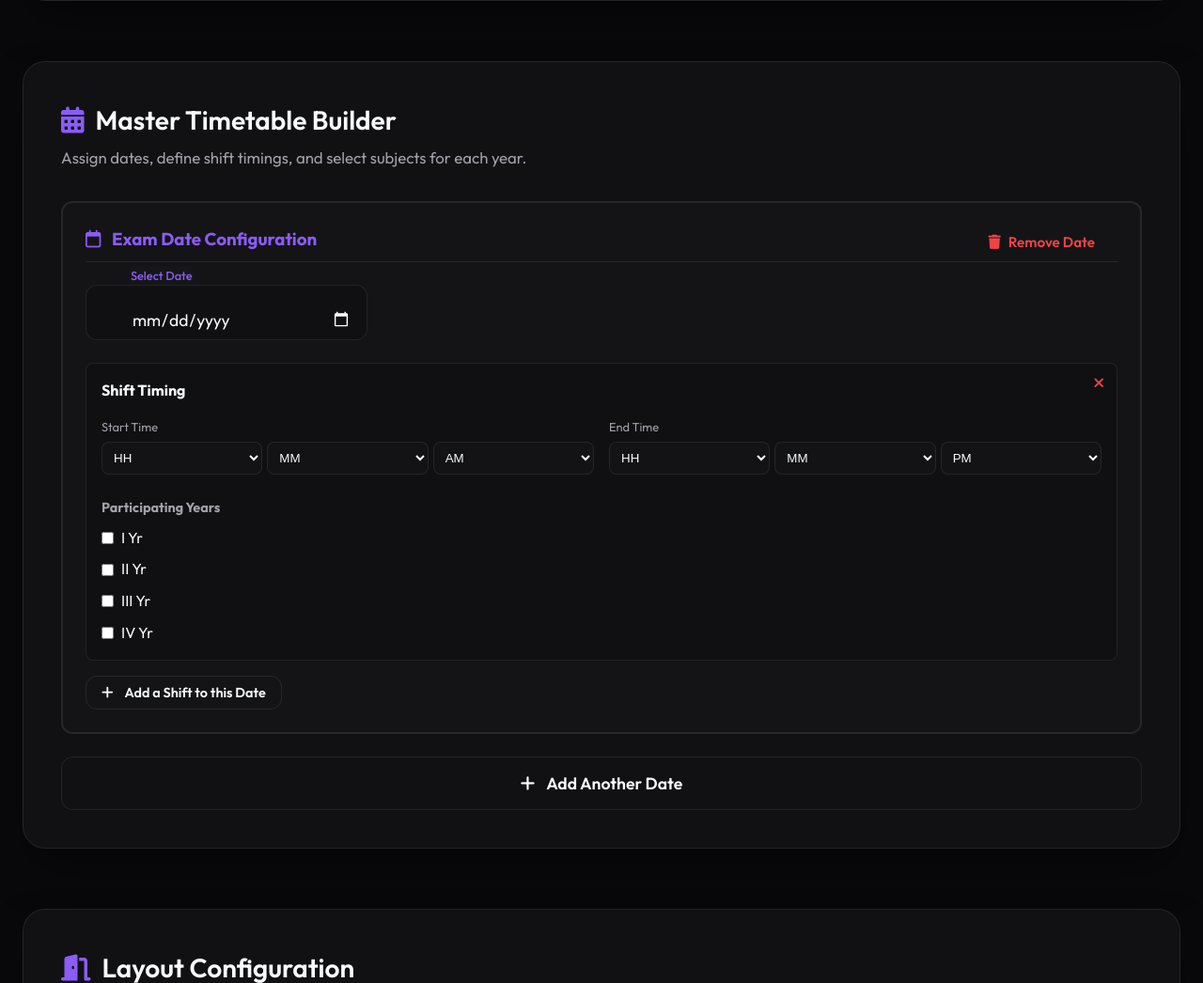
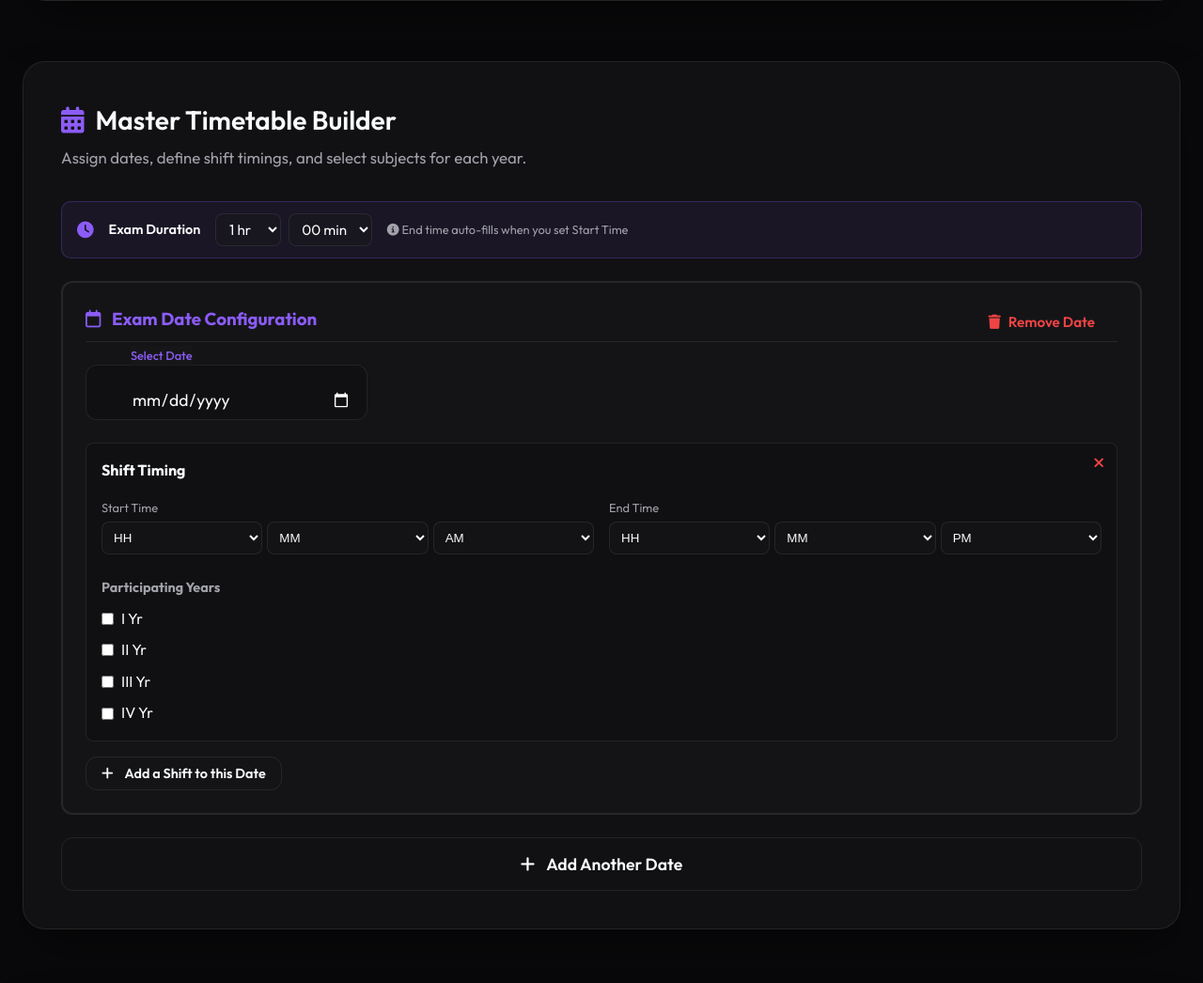
Before and after one commit to magicalme687/exam_seating_chart, a Django app: page / in a window 1280 px wide. Shown: the part 888-1934 px from the top of the page at 94% size. Run offline with Django 5.2, Linux system fonts and the light colour scheme; some libraries are stand-ins or nearby versions.

Commit message:
Updated UI styles and script improvements

```diff
--- a/seat_manager/static/seat_manager/script_v2.js
+++ b/seat_manager/static/seat_manager/script_v2.js
@@ -365,28 +365,45 @@ document.addEventListener('DOMContentLoaded', () => {
             updateSubjectOptions();
         });
 
-        const setupTimeFormat = (input) => {
-            input.addEventListener('focus', function () {
-                this.type = 'time';
-                if (this.dataset.val) this.value = this.dataset.val;
-            });
-            input.addEventListener('blur', function () {
-                if (this.type === 'time') {
-                    this.dataset.val = this.value;
-                    this.type = 'text';
-                    if (this.dataset.val) {
-                        let [h, m] = this.dataset.val.split(':');
-                        if (h && m) {
-                            let hours = parseInt(h);
-                            const ampm = hours >= 12 ? 'PM' : 'AM';
-                            hours = hours % 12 || 12;
-                            this.value = `${hours}:${m} ${ampm}`;
-                        }
-                    }
-                }
-            });
+        // --- Auto-fill End Time from Start Time + Global Exam Duration ---
+        const autoFillEndTime = () => {
+            const durHr = parseInt(document.getElementById('exam-dur-hr')?.value || '0', 10);
+            const durMin = parseInt(document.getElementById('exam-dur-min')?.value || '0', 10);
+            const totalDurMins = durHr * 60 + durMin;
+            if (totalDurMins === 0) return; // No duration set, skip
+
+            const sHr = shiftDiv.querySelector('.shift-start-hr').value;
+            const sMin = shiftDiv.querySelector('.shift-start-min').value;
+            const sAmPm = shiftDiv.querySelector('.shift-start-ampm').value;
+            if (!sHr || !sMin || !sAmPm) return; // Start time incomplete
+
+            // Convert start to 24h minutes
+            let startH24 = parseInt(sHr, 10) % 12; // 12 AM/PM → 0
+            if (sAmPm === 'PM') startH24 += 12;
+            const startTotalMins = startH24 * 60 + parseInt(sMin, 10);
+
+            // Add duration
+            const endTotalMins = startTotalMins + totalDurMins;
+            const endH24 = Math.floor(endTotalMins / 60) % 24;
+            const endMin = endTotalMins % 60;
+
+            // Convert back to 12h
+            const endAmPm = endH24 >= 12 ? 'PM' : 'AM';
+            const endH12 = endH24 % 12 || 12;
+
+            const endHrStr = String(endH12).padStart(2, '0');
+            const endMinStr = String(endMin).padStart(2, '0');
+
+            // Set end-time dropdowns
+            shiftDiv.querySelector('.shift-end-hr').value = endHrStr;
+            shiftDiv.querySelector('.shift-end-min').value = endMinStr;
+            shiftDiv.querySelector('.shift-end-ampm').value = endAmPm;
         };
-        // Formatting for time wrappers is no longer needed cleanly skipped.
+
+        // Trigger auto-fill whenever any start-time dropdown changes
+        shiftDiv.querySelector('.shift-start-hr').addEventListener('change', autoFillEndTime);
+        shiftDiv.querySelector('.shift-start-min').addEventListener('change', autoFillEndTime);
+        shiftDiv.querySelector('.shift-start-ampm').addEventListener('change', autoFillEndTime);
 
         shiftsContainer.appendChild(shiftDiv);
     }
@@ -475,7 +492,13 @@ document.addEventListener('DOMContentLoaded', () => {
         // Match: optional leading letters, then digits at the end
         const match = name.match(/^([A-Za-z]*)([0-9]+)([^0-9]*)$/);
         if (match) {
-            return { prefix: match[1], number: parseInt(match[2], 10), suffix: match[3], parsed: true };
+            return {
+                prefix: match[1],
+                number: parseInt(match[2], 10),
+                numWidth: match[2].length, // preserve original digit width (e.g. "003" → width 3)
+                suffix: match[3],
+                parsed: true
+            };
         }
         return { parsed: false };
     }
@@ -492,11 +515,13 @@ document.addEventListener('DOMContentLoaded', () => {
         const startIdx = roomData.findIndex(r => r.id === changedId);
         if (startIdx === -1) return;
 
-        // Update all subsequent rooms
+        // Update all subsequent rooms, preserving leading-zero width
+        const numWidth = parsed.numWidth || 1;
         let nextNum = parsed.number + 1;
         for (let i = startIdx + 1; i < roomData.length; i++) {
             const room = roomData[i];
-            const newName = `${parsed.prefix}${nextNum}${parsed.suffix}`;
+            const paddedNum = String(nextNum).padStart(numWidth, '0');
+            const newName = `${parsed.prefix}${paddedNum}${parsed.suffix}`;
 
             // Update the input
             const input = document.getElementById(`room-name-input-${room.id}`);
@@ -1263,16 +1288,15 @@ document.addEventListener('DOMContentLoaded', () => {
                     // Smart Orientation Logic
                     const orientationClass = plan.cols > plan.rows ? 'landscape-table' : 'portrait-table';
 
-                    // Construct a beautifully formatted string of all dates/shifts sharing this layout
-                    const sessionsHtml = plan.sessions.map(s => `${s.date} | ${s.shift}`).join('<br>');
+                    // Construct a compact single-line string of all dates/shifts sharing this layout
+                    const sessionsHtml = plan.sessions.map(s => `<span style="white-space:nowrap;">${s.date} &nbsp;${s.shift}</span>`).join('<span style="margin:0 6px;opacity:0.5;">•</span>');
 
                     seatingHtml += `
             <div class="glass-card ${orientationClass} print-container" style="margin-bottom: 4rem; overflow-x: auto; position: relative;">
                                 ${buildPrintHeader(`Seating Chart • ${plan.room_name}`)}
-                                <div style="color: var(--text-main); margin-bottom: 1.5rem; text-align: center; font-size: 1.2rem; font-weight: 600; line-height: 1.5; border: 1px solid var(--border-color); padding: 10px; border-radius: 8px; display: inline-block; min-width: 300px;">
-                                    ${sessionsHtml}
+                                <div style="color: var(--text-main); margin-bottom: 0.75rem; text-align: center; font-size: 0.85rem; font-weight: 600; line-height: 1.4; display: flex; flex-wrap: wrap; justify-content: center; align-items: center; gap: 4px;">
+                                    <i class="fa-regular fa-calendar" style="margin-right:4px; opacity:0.7;"></i>${sessionsHtml}
                                 </div>
-                                <h3 style="color: var(--text-main); margin-bottom: 2rem; text-align: center; font-size: 1.5rem;">ROOM: ${plan.room_name}</h3>
 
                                 <div style="position: relative; display: inline-block; width: 100%; margin-top: 1.5rem;">
                                     <div class="door-indicator ${plan.door}"><i class="fa-solid fa-door-open"></i> Entry</div>
--- a/seat_manager/templates/seat_manager/index.html
+++ b/seat_manager/templates/seat_manager/index.html
@@ -167,6 +167,28 @@
             <div class="card-header">
                 <h2><i class="fa-solid fa-calendar-days"></i> Master Timetable Builder</h2>
                 <p class="subtitle">Assign dates, define shift timings, and select subjects for each year.</p>
+            </div>
+
+            <!-- Global Exam Duration -->
+            <div style="display: flex; align-items: center; gap: 1rem; margin-bottom: 1.5rem; padding: 0.75rem 1rem; background: rgba(139,92,246,0.08); border: 1px solid rgba(139,92,246,0.25); border-radius: 10px; flex-wrap: wrap;">
+                <i class="fa-solid fa-clock" style="color: var(--primary-color); font-size: 1.1rem;"></i>
+                <label style="font-size: 0.9rem; font-weight: 600; color: var(--text-main); white-space: nowrap;">Exam Duration</label>
+                <div style="display: flex; gap: 0.5rem; align-items: center;">
+                    <select id="exam-dur-hr" style="padding: 0.4rem 0.6rem; border-radius: 8px; background: var(--bg-card); border: 1px solid var(--border-color); color: var(--text-main); font-family: inherit; font-size: 0.95rem;">
+                        <option value="0">0 hr</option>
+                        <option value="1" selected>1 hr</option>
+                        <option value="2">2 hr</option>
+                        <option value="3">3 hr</option>
+                        <option value="4">4 hr</option>
+                    </select>
+                    <select id="exam-dur-min" style="padding: 0.4rem 0.6rem; border-radius: 8px; background: var(--bg-card); border: 1px solid var(--border-color); color: var(--text-main); font-family: inherit; font-size: 0.95rem;">
+                        <option value="0" selected>00 min</option>
+                        <option value="15">15 min</option>
+                        <option value="30">30 min</option>
+                        <option value="45">45 min</option>
+                    </select>
+                </div>
+                <span style="font-size: 0.8rem; color: var(--text-muted);"><i class="fa-solid fa-circle-info" style="margin-right:3px;"></i>End time auto-fills when you set Start Time</span>
             </div>
 
             <div id="dates-container"
```
Also changed, not shown: seat_manager/static/seat_manager/style_v2.css (+80 -4 lines).
